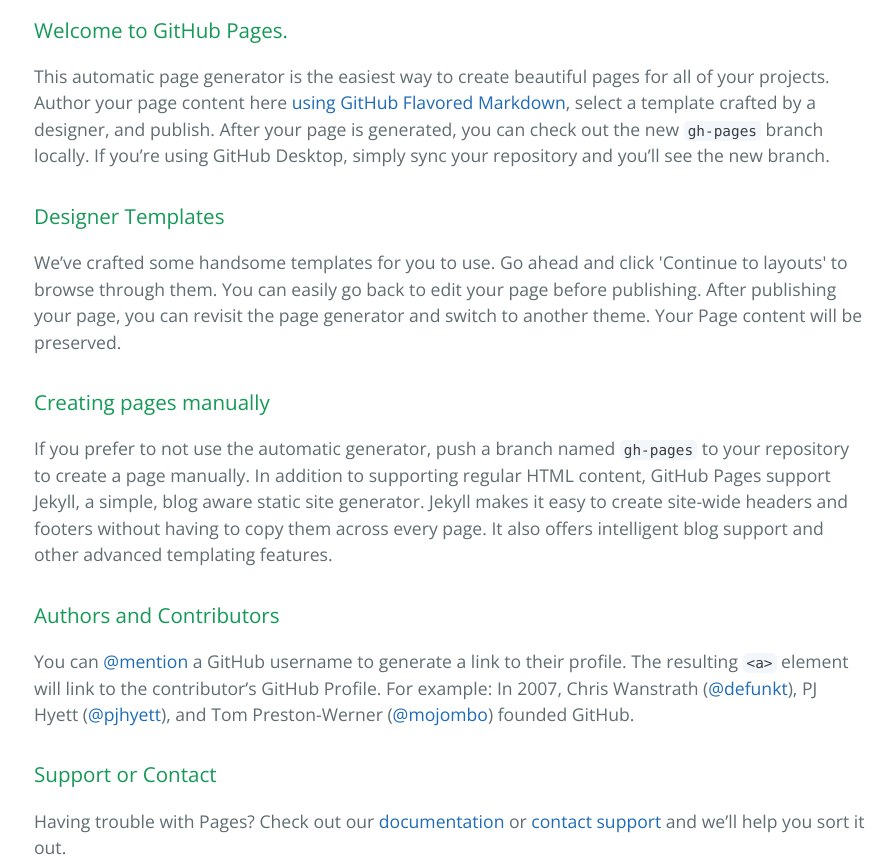
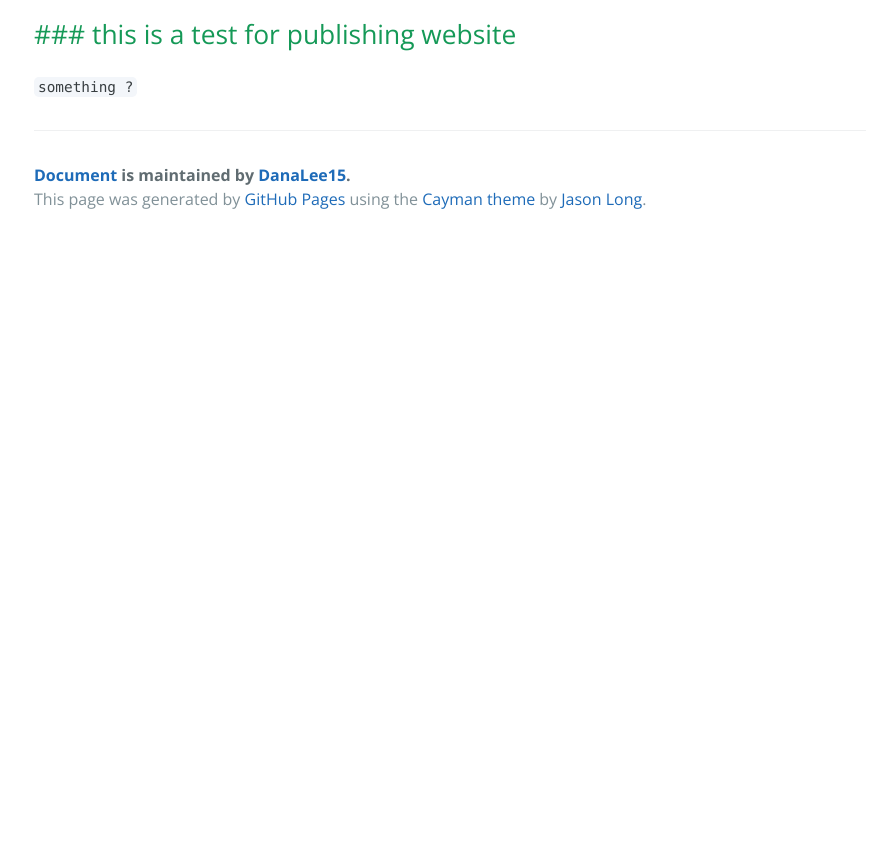
Before and after one commit to DanaLee15/Document, a plain HTML site: page index.html in a window 1280 px wide. Shown: the part 400-1264 px from the top of the page, without its empty margins (190-1082 px from the left). After the commit the page ends 800 px from the top, so only its background shows below. Drawn offline with nearby package versions, Linux system fonts and the light colour scheme.

Commit message:
Create gh-pages branch via GitHub

```diff
--- a/index.html
+++ b/index.html
@@ -19,30 +19,10 @@
     </section>
 
     <section class="main-content">
-      <h3>
-<a id="welcome-to-github-pages" class="anchor" href="#welcome-to-github-pages" aria-hidden="true"><span aria-hidden="true" class="octicon octicon-link"></span></a>Welcome to GitHub Pages.</h3>
+      <h2>
+<a id="-this-is-a-test-for-publishing--website" class="anchor" href="#-this-is-a-test-for-publishing--website" aria-hidden="true"><span aria-hidden="true" class="octicon octicon-link"></span></a>### this is a test for publishing  website</h2>
 
-<p>This automatic page generator is the easiest way to create beautiful pages for all of your projects. Author your page content here <a href="https://guides.github.com/features/mastering-markdown/">using GitHub Flavored Markdown</a>, select a template crafted by a designer, and publish. After your page is generated, you can check out the new <code>gh-pages</code> branch locally. If you’re using GitHub Desktop, simply sync your repository and you’ll see the new branch.</p>
-
-<h3>
-<a id="designer-templates" class="anchor" href="#designer-templates" aria-hidden="true"><span aria-hidden="true" class="octicon octicon-link"></span></a>Designer Templates</h3>
-
-<p>We’ve crafted some handsome templates for you to use. Go ahead and click 'Continue to layouts' to browse through them. You can easily go back to edit your page before publishing. After publishing your page, you can revisit the page generator and switch to another theme. Your Page content will be preserved.</p>
-
-<h3>
-<a id="creating-pages-manually" class="anchor" href="#creating-pages-manually" aria-hidden="true"><span aria-hidden="true" class="octicon octicon-link"></span></a>Creating pages manually</h3>
-
-<p>If you prefer to not use the automatic generator, push a branch named <code>gh-pages</code> to your repository to create a page manually. In addition to supporting regular HTML content, GitHub Pages support Jekyll, a simple, blog aware static site generator. Jekyll makes it easy to create site-wide headers and footers without having to copy them across every page. It also offers intelligent blog support and other advanced templating features.</p>
-
-<h3>
-<a id="authors-and-contributors" class="anchor" href="#authors-and-contributors" aria-hidden="true"><span aria-hidden="true" class="octicon octicon-link"></span></a>Authors and Contributors</h3>
-
-<p>You can <a href="https://help.github.com/articles/basic-writing-and-formatting-syntax/#mentioning-users-and-teams" class="user-mention">@mention</a> a GitHub username to generate a link to their profile. The resulting <code>&lt;a&gt;</code> element will link to the contributor’s GitHub Profile. For example: In 2007, Chris Wanstrath (<a href="https://github.com/defunkt" class="user-mention">@defunkt</a>), PJ Hyett (<a href="https://github.com/pjhyett" class="user-mention">@pjhyett</a>), and Tom Preston-Werner (<a href="https://github.com/mojombo" class="user-mention">@mojombo</a>) founded GitHub.</p>
-
-<h3>
-<a id="support-or-contact" class="anchor" href="#support-or-contact" aria-hidden="true"><span aria-hidden="true" class="octicon octicon-link"></span></a>Support or Contact</h3>
-
-<p>Having trouble with Pages? Check out our <a href="https://help.github.com/pages">documentation</a> or <a href="https://github.com/contact">contact support</a> and we’ll help you sort it out.</p>
+<p><code>something ?</code></p>
 
       <footer class="site-footer">
         <span class="site-footer-owner"><a href="https://github.com/DanaLee15/Document">Document</a> is maintained by <a href="https://github.com/DanaLee15">DanaLee15</a>.</span>
```
Also changed, not shown: params.json (+1 -1 lines).
